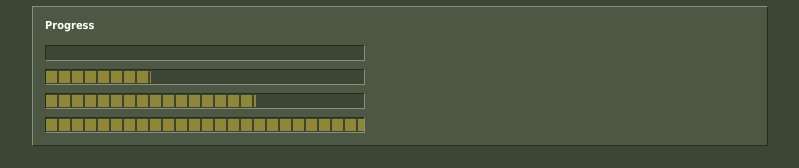
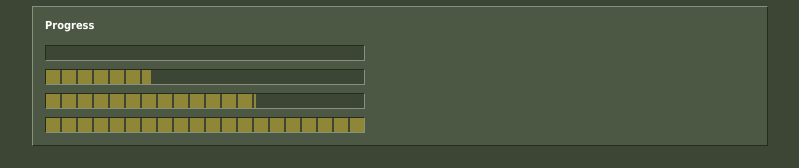
Before and after one commit to OnlyNinjaGear/go2003, a Next.js app: page / in a window 1280 px wide. Shown: the part 1532-1700 px from the top of the page, without its empty margins (240-1039 px from the left). Built offline with nearby package versions, Linux system fonts and the light colour scheme.

Commit message:
auto: progress.tsx

```diff
--- a/registry/steam2003/ui/progress.tsx
+++ b/registry/steam2003/ui/progress.tsx
@@ -18,10 +18,10 @@ function Progress({
     >
       <ProgressPrimitive.Indicator
         data-slot="progress-indicator"
-        className="my-px h-[calc(100%-2px)]"
+        className="h-full"
         style={{
           width: `${value ?? 0}%`,
-          backgroundImage: `repeating-linear-gradient(to right, var(--primary) 0px, var(--primary) 11px, var(--input-bg) 11px, var(--input-bg) 13px)`,
+          backgroundImage: `repeating-linear-gradient(to right, var(--primary) 0px, var(--primary) 14px, var(--input-bg) 14px, var(--input-bg) 16px)`,
         }}
       />
     </ProgressPrimitive.Root>
```
